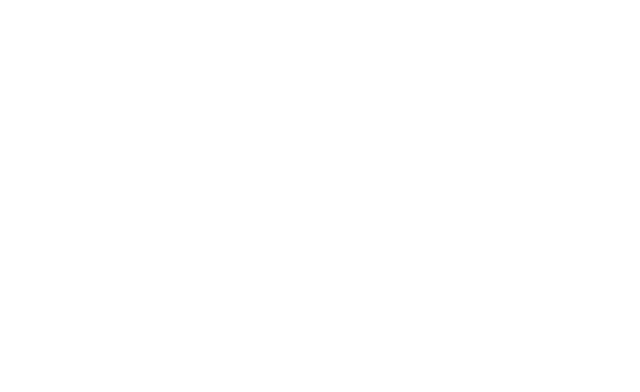
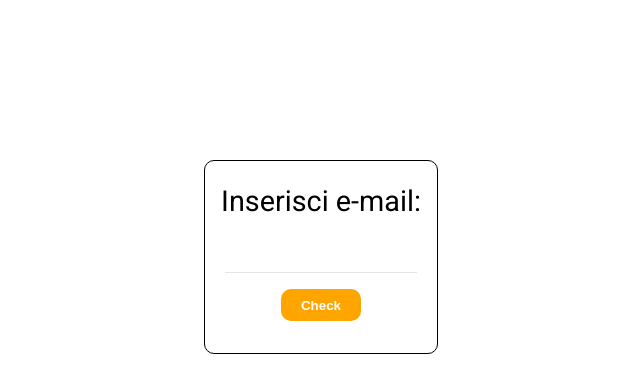
Before and after one commit to GiorgioBelardelli/js-mail-dadi, a plain HTML site: page index.html in a window 1280 px wide. Shown: the whole page, without its empty margins (319-959 px from the left). Drawn offline with Linux system fonts and the light colour scheme.

Commit message:
E-mail check

```diff
--- a/CSS/styles.css
+++ b/CSS/styles.css
@@ -0,0 +1,48 @@
+:root{
+    font-family: 'Roboto', sans-serif;
+}
+
+
+*{
+    margin: 0;
+    padding: 0;
+    box-sizing: border-box;
+}
+
+main{
+    text-align: center;
+}
+
+
+#email-checker{
+    border: 1px solid #000;
+    border-radius: 10px;
+    line-height: 3rem;
+    padding: 1rem;
+    margin: 10rem auto;
+    display:  inline-block;
+    font-size: 1.8rem;
+}
+
+form input{
+    display: block;
+    width: 12rem;
+    height: 2rem;
+    margin: 1rem auto;
+    border: 0;
+    border-bottom: 1px solid #e5e5e5;
+}
+
+#calculate-button{
+    background-color: orange;
+    color: #fff;
+    width: 5rem;
+    border: 0;
+    font-weight: bold;
+    border-radius: 10px;
+}
+
+h1 {
+    font-size: 2rem;
+    margin: 1rem auto;
+}
--- a/JS/script.js
+++ b/JS/script.js
@@ -0,0 +1,20 @@
+const userEmail = document.getElementById("mail-input");
+const check = document.getElementById("calculate-button");
+const emailList = ["giorgio.belardelli@gmail.com", "peppe.achuck@libero.it", "buzio.sergio@hotmail.com"];
+
+
+check.addEventListener("click",
+
+    function(){
+
+        let emailToCheck = userEmail.value;
+        document.getElementById("verifica").innerHTML = "Non sei nella lista bitch";
+
+        for( let i=0; i<emailList.length; i++ ){
+
+            if( emailList[i] === emailToCheck){
+                document.getElementById("verifica").innerHTML = "Sei nella lista bello mio";
+            }
+        }
+    }
+);
--- a/index.html
+++ b/index.html
@@ -3,6 +3,9 @@
     <head>
         <title></title>
         <meta name="viewport" content="width=device-width, initial-scale=1.0">
+        <link rel="preconnect" href="https://fonts.googleapis.com">
+        <link rel="preconnect" href="https://fonts.gstatic.com" crossorigin>
+        <link href="https://fonts.googleapis.com/css2?family=Roboto:wght@300;400;500&display=swap" rel="stylesheet">
         <link rel="stylesheet" href="css/styles.css">
     </head>
     <body>
@@ -10,7 +13,15 @@
         <header></header>
 
         <!--Sezione centrale pagina-->
-        <main></main>
+        <main>
+            <form id="email-checker">
+                <label>Inserisci e-mail:</label>
+                <input type="text" id="mail-input">
+                <input type="button" id="calculate-button" value="Check">
+            </form>
+
+            <h1 id="verifica"></h1>
+        </main>
 
         <!-- Sezione bassa pagina-->
         <footer></footer>
```
